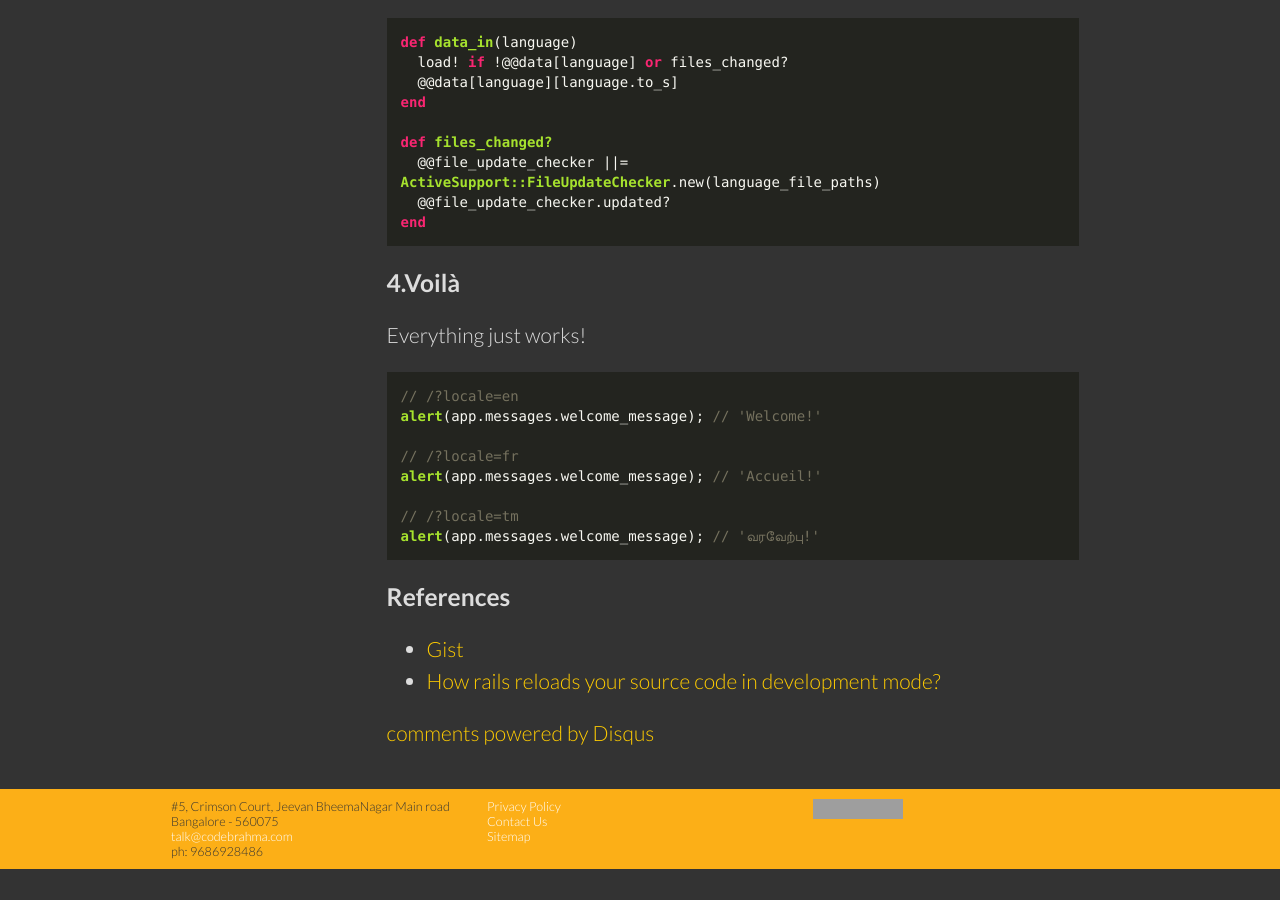
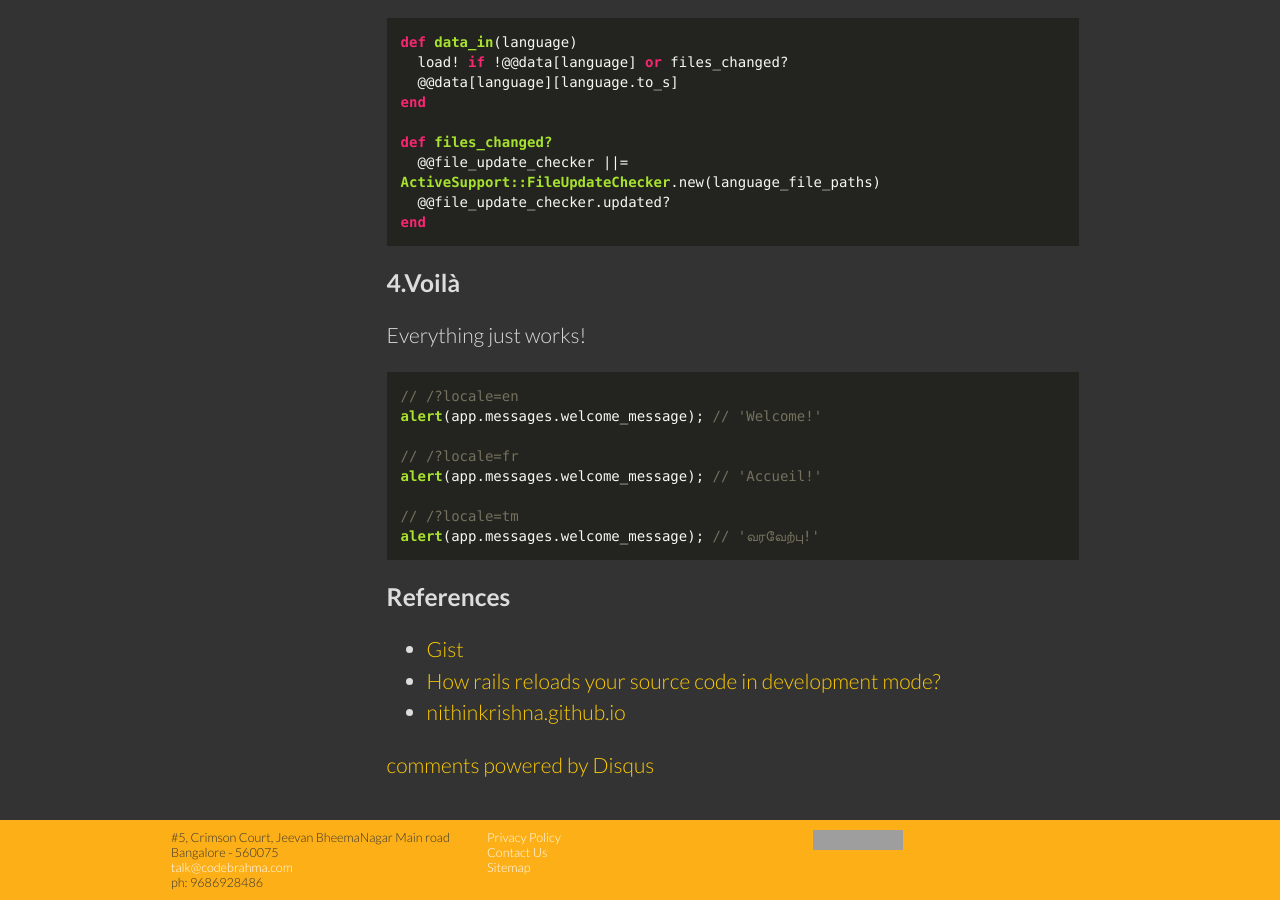
Before and after one commit to Codebrahma/codebrahma.github.io, a Jekyll site: the page built from _posts/2014-09-07-Rails-Il18n-and-passing-messages-to-javascript.markdown, in a window 1280 px wide and 900 px high, scrolled down 2548 px. Built offline with Jekyll 4.4.1, drawn with Linux system fonts in a browser that asks for light colours; nearby versions of some CDN libraries; some web fonts are replaced; comment, search, counter and statistics services are not loaded; before the commit the page ends 3417 px from its top, so only the background shows below that; grey boxes are pictures that could not be loaded.

Commit message:
refrence added to i18n post

```diff
--- a/_posts/2014-09-07-Rails-Il18n-and-passing-messages-to-javascript.markdown
+++ b/_posts/2014-09-07-Rails-Il18n-and-passing-messages-to-javascript.markdown
@@ -137,3 +137,4 @@ alert(app.messages.welcome_message); // 'வரவேற்பு!'
 ###References
 * [Gist](https://gist.github.com/nithinkrishna/6a90349dddd2e8e44b11)
 * [How rails reloads your source code in development mode?](http://crypt.codemancers.com/posts/2013-10-03-rails-reloading-in-dev-mode/)
+* [nithinkrishna.github.io](http://nithinkrishna.github.io/blog/Rails-Il18n-and-passing-messages-to-javascript)
```
